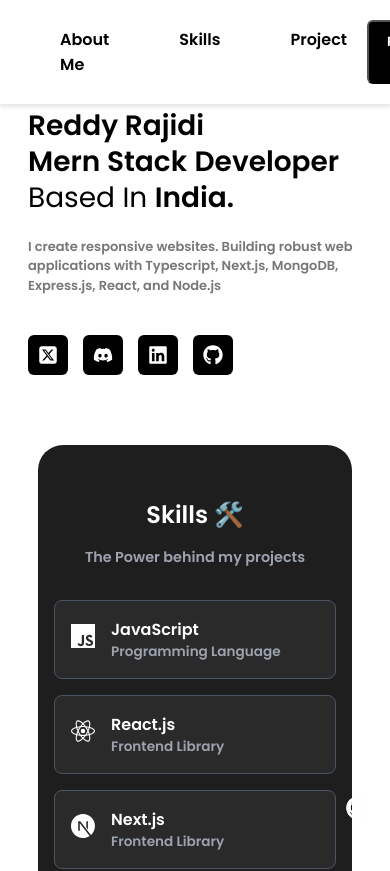
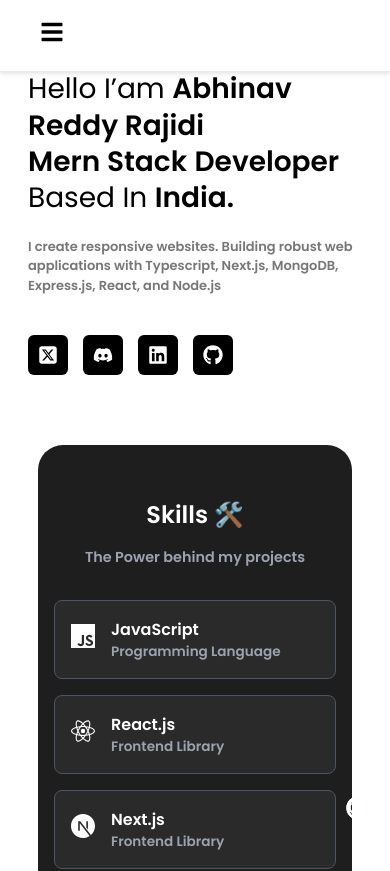
Before and after one commit to Abhi00045/abhinav.dev, a React (Vite) app: page / in a window 390 px wide. Shown: the top 871 px of the page. Built offline with nearby package versions, Linux system fonts and the light colour scheme.

Commit message:
need to add some fucin projects

```diff
--- a/src/Components/Components.css
+++ b/src/Components/Components.css
@@ -18,6 +18,76 @@ a {
   text-decoration: none;
   color: black;
 }
+.navbar {
+  display: flex;
+  justify-content: space-between;
+  align-items: center;
+  padding: 20px 40px;
+  border-bottom: 1px solid #eaeaea;
+  position: fixed;
+  top: 0;
+  left: 0;
+  right: 0;
+  background-color: white;
+  z-index: 1000;
+  box-shadow: 0 2px 4px rgba(0, 0, 0, 0.1);
+}
+
+.nav-left {
+  display: flex;
+  gap: 30px;
+}
+
+.nav-left a {
+  font-family: "Poppins", sans-serif;
+  font-weight: 600;
+  text-decoration: none;
+  color: black;
+}
+
+.resume-btn {
+  background: black;
+  color: white;
+  padding: 10px 18px;
+  border-radius: 6px;
+  cursor: pointer;
+  font-weight: 600;
+}
+
+.menu-icon {
+  display: none;
+  cursor: pointer;
+}
+
+.mobile-menu {
+  position: absolute;
+  top: 70px;
+  right: 20px;
+  background: white;
+  border: 1px solid #eaeaea;
+  border-radius: 8px;
+  box-shadow: 0 4px 10px rgba(0, 0, 0, 0.1);
+  padding: 20px;
+  display: flex;
+  flex-direction: column;
+  gap: 20px;
+  z-index: 2000;
+}
+
+@media (max-width: 768px) {
+  .nav-left {
+    display: none;
+  }
+
+  .resume-desktop {
+    display: none;
+  }
+
+  .menu-icon {
+    display: block;
+  }
+}
+
 
 /* Skills Section */
 .skills-section {
--- a/src/Components/Navbar.jsx
+++ b/src/Components/Navbar.jsx
@@ -1,51 +1,37 @@
-import React from "react";
-import '../Components/Components.css'
+import React, { useState } from "react";
+import "../Components/Components.css";
+import { FaBars, FaTimes } from "react-icons/fa";
 
 const Navbar = () => {
-  const navStyle = {
-    display: "flex",
-    justifyContent: "space-between",
-    alignItems: "center",
-    padding: "20px 40px",
-    borderBottom: "1px solid #eaeaea",
-    fontFamily: "sans-serif",
+  const [menuOpen, setMenuOpen] = useState(false);
 
-    position: "fixed",
-    top: "0",
-    left: "0",
-    right: "0",
-    backgroundColor: "white",
-    zIndex: "1000",
-    boxShadow: "0 2px 4px rgba(0, 0, 0, 0.1)",
-    transition: "background-color 0.3s ease, box-shadow 0.3s ease",
-  };
-
-  const navLinks = {
-    display: "flex",
-    gap: "30px",
-    fontSize: "16px",
-    fontWeight: "500",
-    textDecoration: "none",
-  };
-
-  const resumeBtn = {
-    background: "black",
-    color: "white",
-    padding: "10px 18px",
-    borderRadius: "6px",
-    cursor: "pointer",
-    fontWeight: "600",
-  };
+  const toggleMenu = () => setMenuOpen(!menuOpen);
 
   return (
-    <nav style={navStyle}>
-      <div style={navLinks}>
+    <nav className="navbar">
+      <div className="nav-left">
         <a href="#about">About Me</a>
         <a href="#skills">Skills</a>
         <a href="#projects">Project</a>
         {/* <a href="#contact">Contact Me</a> */}
       </div>
-      <button style={resumeBtn}>Resume ⬇</button>
+
+      <div className="resume-desktop">
+        <button className="resume-btn">Resume ⬇</button>
+      </div>
+
+      <div className="menu-icon" onClick={toggleMenu}>
+        {menuOpen ? <FaTimes size={24} /> : <FaBars size={24} />}
+      </div>
+
+      {menuOpen && (
+        <div className="mobile-menu">
+          <a onClick={toggleMenu} href="#about">About Me</a>
+          <a onClick={toggleMenu} href="#skills">Skills</a>
+          <a onClick={toggleMenu} href="#projects">Project</a>
+          <button className="resume-btn">Resume ⬇</button>
+        </div>
+      )}
     </nav>
   );
 };
```
